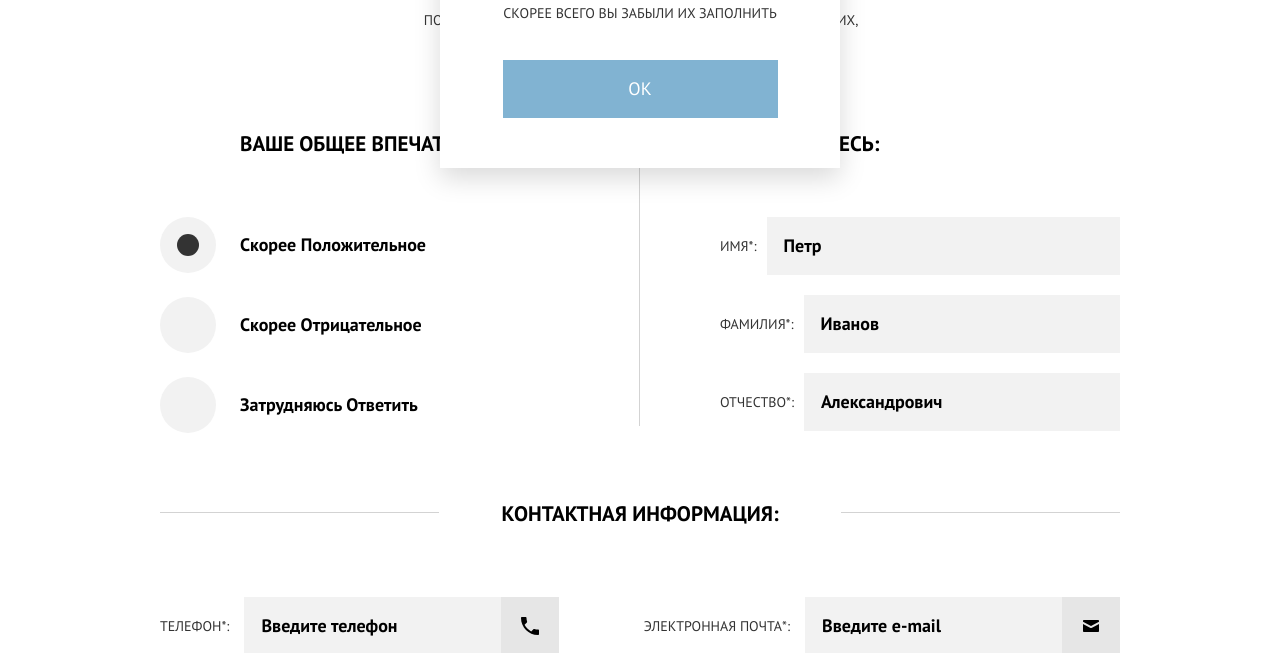
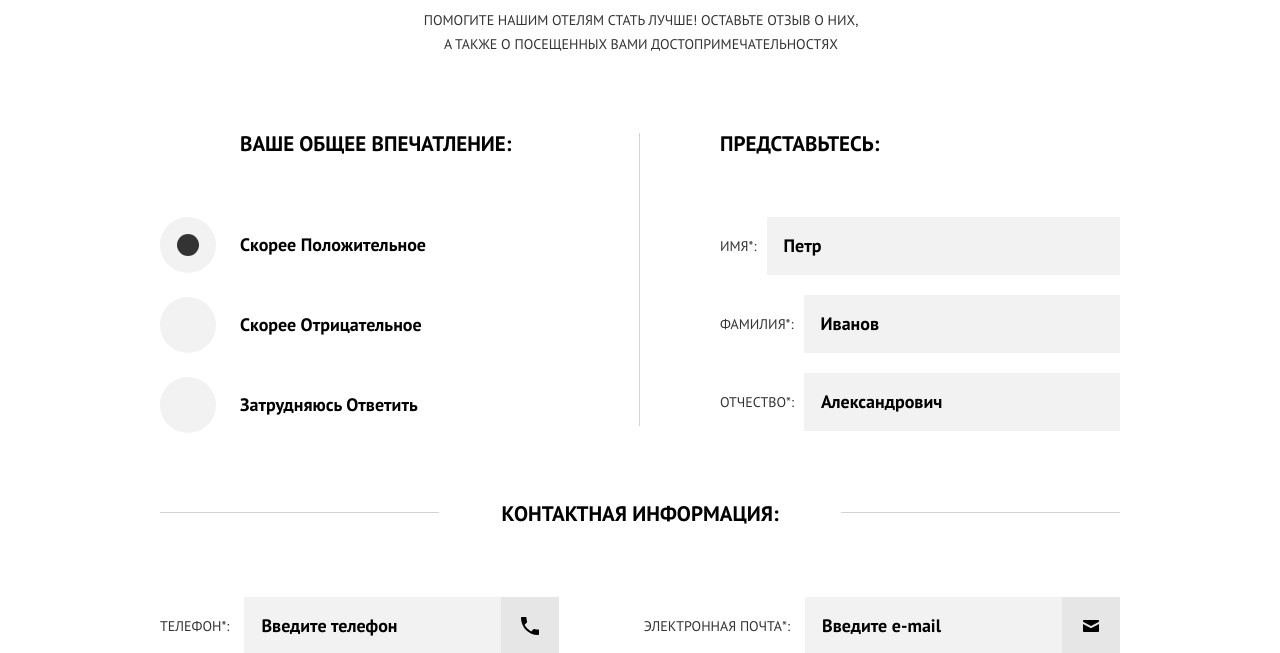
Before and after one commit to AsadchyAndrei/141591-sedona, a website: page form.html in a window 1280 px wide. Shown: the part 447-1100 px from the top of the page. Drawn offline with nearby package versions, Linux system fonts and the light colour scheme; files that its build step writes are made by us from their sources.

Commit message:
Поменял местами импорты блоков в style.scss для корретного отображения попапов

```diff
--- a/sass/blocks/popup-failure.scss
+++ b/sass/blocks/popup-failure.scss
@@ -5,7 +5,7 @@
   left: 50%;
   margin-left: -160px;
   width: 320px;
-  display: flex; /* для открытия: flex (.modal-content-show) */
+  display: none; /* для открытия: flex (.modal-content-show) */
   flex-direction: column;
   text-align: center;
   align-items: center;
--- a/sass/style.scss
+++ b/sass/style.scss
@@ -26,6 +26,6 @@
 @import "blocks/form-icon.scss";
 @import "size-0.scss";
 @import "blocks/popup-failure.scss";
+@import "blocks/popup-success.scss";
 @import "modal-content-show.scss";
-@import "blocks/popup-success.scss";
 @import "blocks/container-btn.scss";
```
